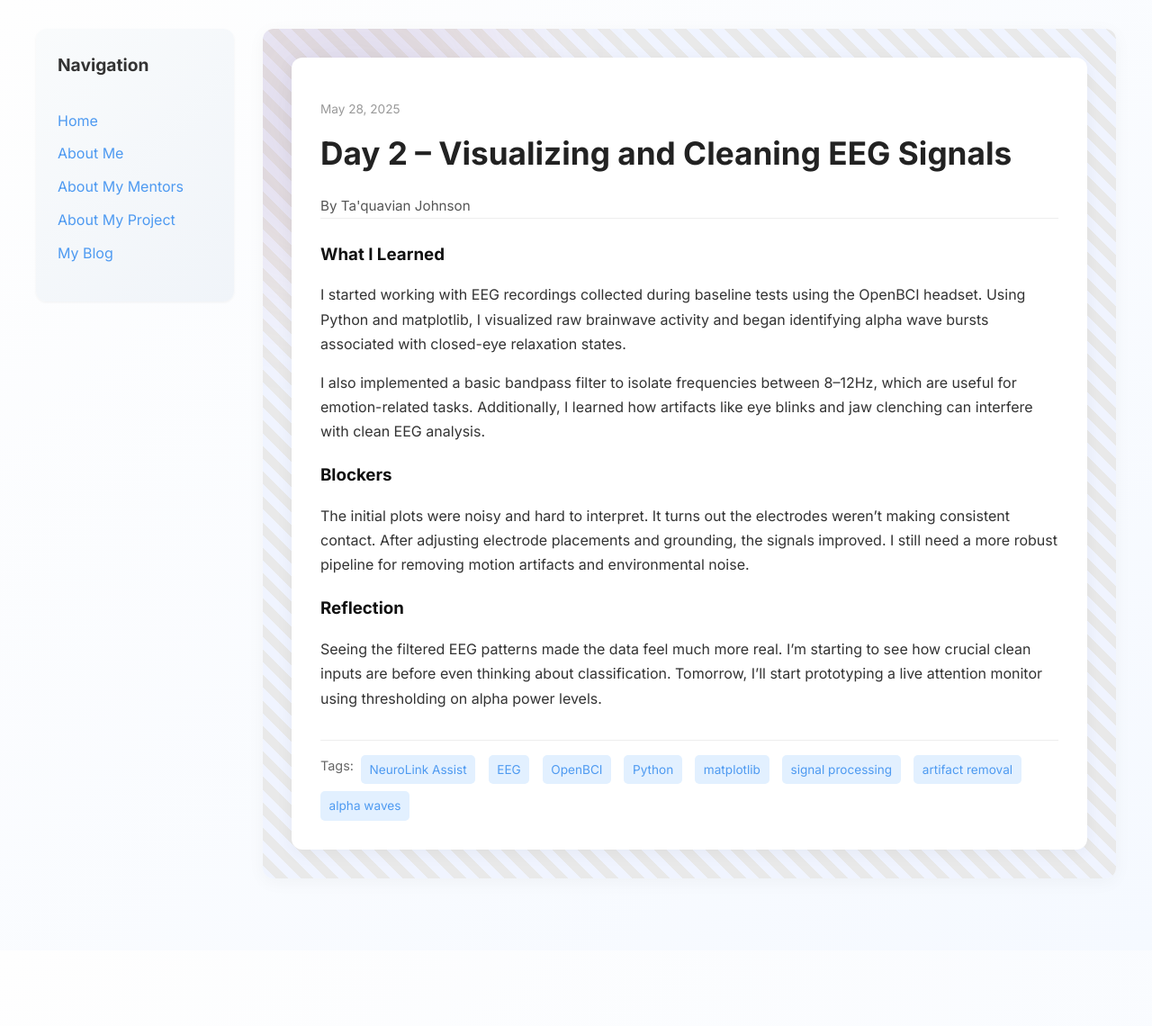
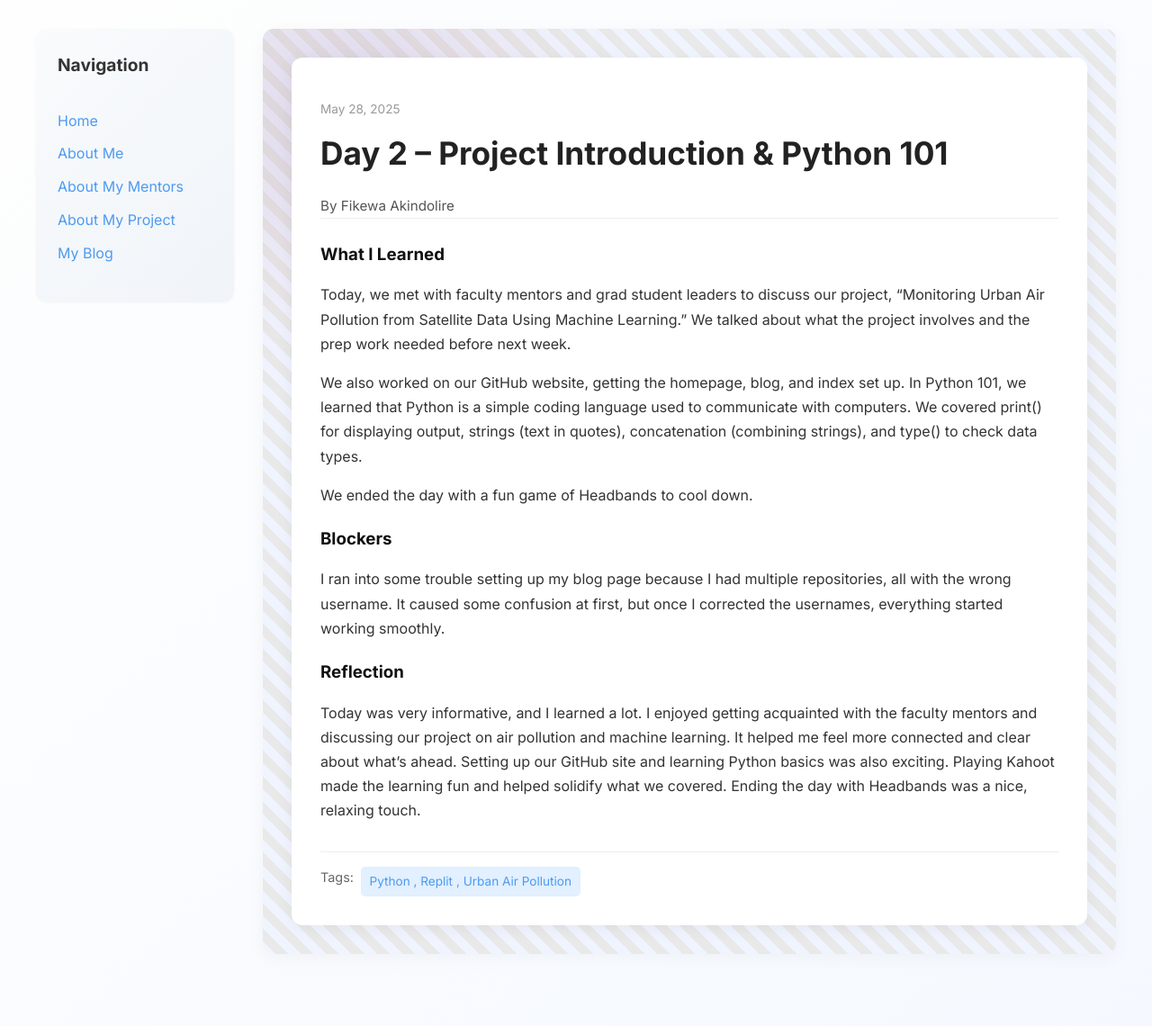
Before and after one commit to Fikewa-Akindolire/Fikewa-Akindolire.github.io, a Jekyll site: the page built from _posts/2025-05-28-day-2.md, in a window 1280 px wide. Shown: the whole page at 90% size. Built offline with Jekyll 4.4.1, drawn with Linux system fonts in a browser that asks for light colours; before the commit the page ends 1056 px from its top, so only the background shows below that.

Commit message:
Update 2025-05-28-day-2.md

```diff
--- a/_posts/2025-05-28-day-2.md
+++ b/_posts/2025-05-28-day-2.md
@@ -1,19 +1,22 @@
 ---
 layout: post
-title: "Day 2 – Visualizing and Cleaning EEG Signals"
+title: "Day 2 – Project Introduction & Python 101"
 date: 2025-05-28
-author: Ta'quavian Johnson
+author: Fikewa Akindolire
 permalink: /day2.html
-tags: ["NeuroLink Assist", "EEG", "OpenBCI", "Python", "matplotlib", "signal processing", "artifact removal", "alpha waves"]
+tags: ["Python , Replit , Urban Air Pollution"]
 
 what_i_learned: |
-  I started working with EEG recordings collected during baseline tests using the OpenBCI headset. Using Python and matplotlib, I visualized raw brainwave activity and began identifying alpha wave bursts associated with closed-eye relaxation states.
+  Today, we met with faculty mentors and grad student leaders to discuss our project, “Monitoring Urban Air Pollution from Satellite Data Using Machine Learning.” We talked about what the project involves and the prep work needed before next week.
 
-  I also implemented a basic bandpass filter to isolate frequencies between 8–12Hz, which are useful for emotion-related tasks. Additionally, I learned how artifacts like eye blinks and jaw clenching can interfere with clean EEG analysis.
+  We also worked on our GitHub website, getting the homepage, blog, and index set up. In Python 101, we learned that Python is a simple coding language used to communicate with computers. We covered print() for displaying output, strings (text in quotes), concatenation (combining strings), and type() to check data types.
+
+  We ended the day with a fun game of Headbands to cool down.
 
 blockers: |
-  The initial plots were noisy and hard to interpret. It turns out the electrodes weren’t making consistent contact. After adjusting electrode placements and grounding, the signals improved. I still need a more robust pipeline for removing motion artifacts and environmental noise.
+  I ran into some trouble setting up my blog page because I had multiple repositories, all with the wrong username. It caused some confusion at first, but once I corrected the usernames, everything started working smoothly.
 
 reflection: |
-  Seeing the filtered EEG patterns made the data feel much more real. I’m starting to see how crucial clean inputs are before even thinking about classification. Tomorrow, I’ll start prototyping a live attention monitor using thresholding on alpha power levels.
+  Today was very informative, and I learned a lot. I enjoyed getting acquainted with the faculty mentors and discussing our project on air pollution and machine learning. It helped me feel more connected and clear about what’s ahead. Setting up our GitHub site and learning Python basics was also exciting. Playing Kahoot made the learning fun and helped solidify what we covered. Ending the day with Headbands was a nice, relaxing touch.
+
 ---
```
